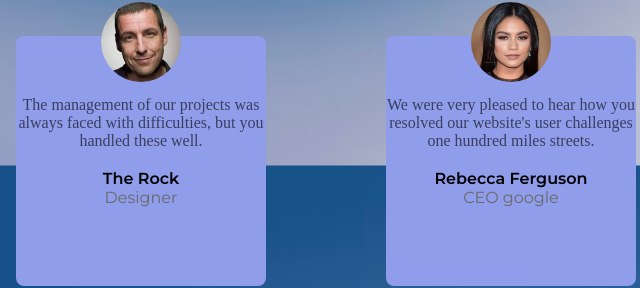
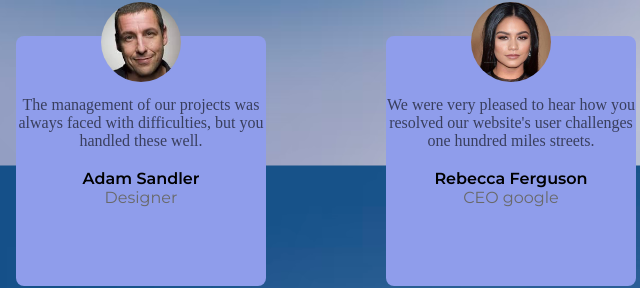
Before and after one commit to LUCARELLI22/portfolio-personal, a plain HTML site: page index.html in a window 1280 px wide. Shown: the part 1542-1830 px from the top of the page, 129-769 px from the left. Drawn offline with nearby package versions, Linux system fonts and the light colour scheme; a web font is replaced by a local one.

Commit message:
portfolio-personal

```diff
--- a/index.html
+++ b/index.html
@@ -77,7 +77,7 @@
 
     <p class="p">The management of our projects was always faced with difficulties, but you handled these well.</p>
 <br>
-<span class="span">The Rock</span>
+<span class="span">Adam Sandler</span>
 <br>
 <span class="c">Designer</span>
 </article>
```
